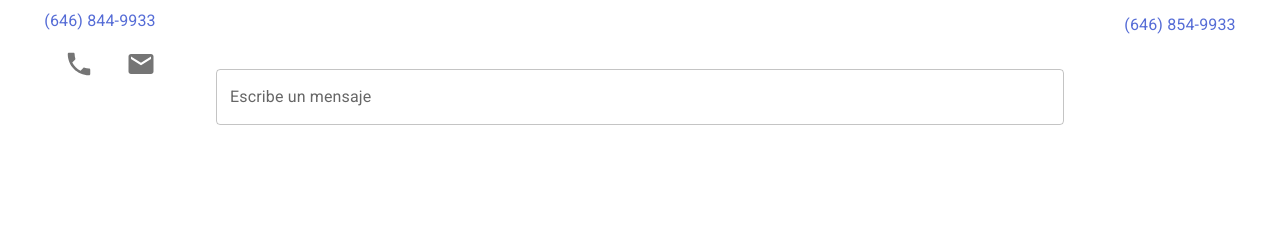
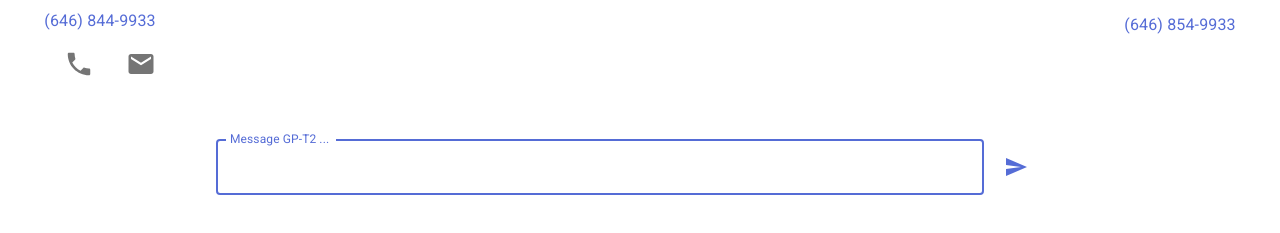
Before and after one commit to igarridosevilla/hackathon2023fe, a React (Create React App) app: page / in a window 1280 px wide. Shown: the part 495-728 px from the top of the page. Built offline with nearby package versions, Linux system fonts and the light colour scheme.

Commit message:
Improve UI

```diff
--- a/src/components/message.jsx
+++ b/src/components/message.jsx
@@ -9,6 +9,9 @@ import {
 } from "@mui/material";
 // import SendIcon from '@mui/icons-material/Send';
 import ChatIcon from "@mui/icons-material/Chat";
+import IconButton from "@mui/material/Button";
+import SendIcon from "@mui/icons-material/Send";
+import Box from "@mui/material/Box";
 
 const ChatApp = () => {
   const [messages, setMessages] = useState([]);
@@ -86,24 +89,28 @@ const ChatApp = () => {
       </Grid>
 
       {/* Área de entrada de texto */}
-      <Grid item xs={12} md={12}>
+      <Box
+        display="flex"
+        alignItems="center"
+        justifyContent="space-between"
+        sx={{ width: "100%", padding: "16px" }} // Set the width to 100%
+      >
         <TextField
-          label="Escribe un mensaje"
+          autoComplete="given-name"
+          name="firstName"
           fullWidth
+          id="firstName"
+          label="Message GP-T2 ..."
+          autoFocus
+          multiline
           value={newMessage}
           onChange={(e) => setNewMessage(e.target.value)}
           onKeyDown={handleKeyDown}
         />
-        {/* <Button
-            variant='contained'
-            color='primary'
-            style={{ marginTop: 16, width: '100%' }}
-            endIcon={<SendIcon />}
-            onClick={handleSendMessage}
-          >
-            Enviar
-          </Button> */}
-      </Grid>
+        <IconButton aria-label="send">
+          <SendIcon />
+        </IconButton>
+      </Box>
     </Grid>
   );
 };
```
